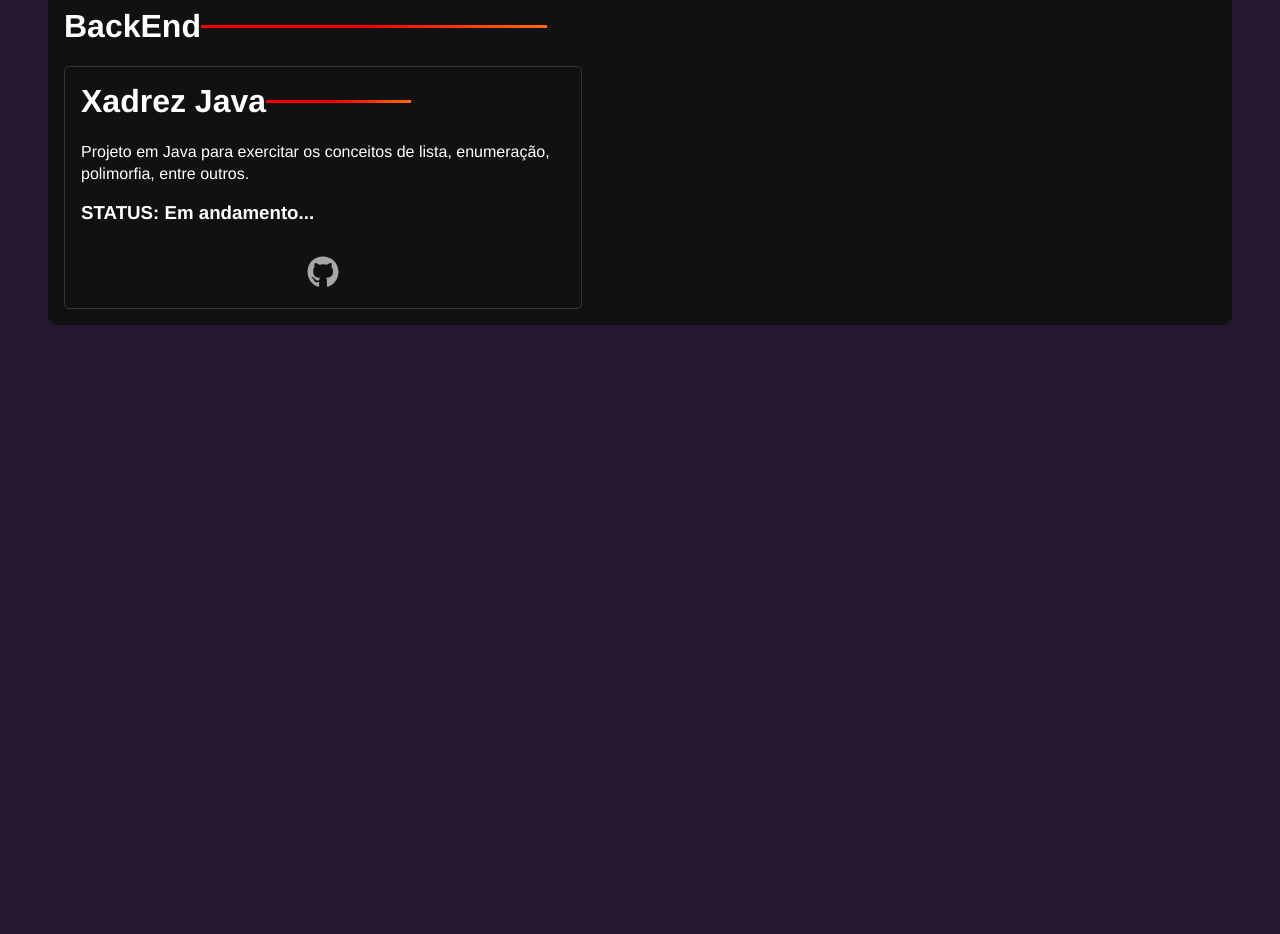
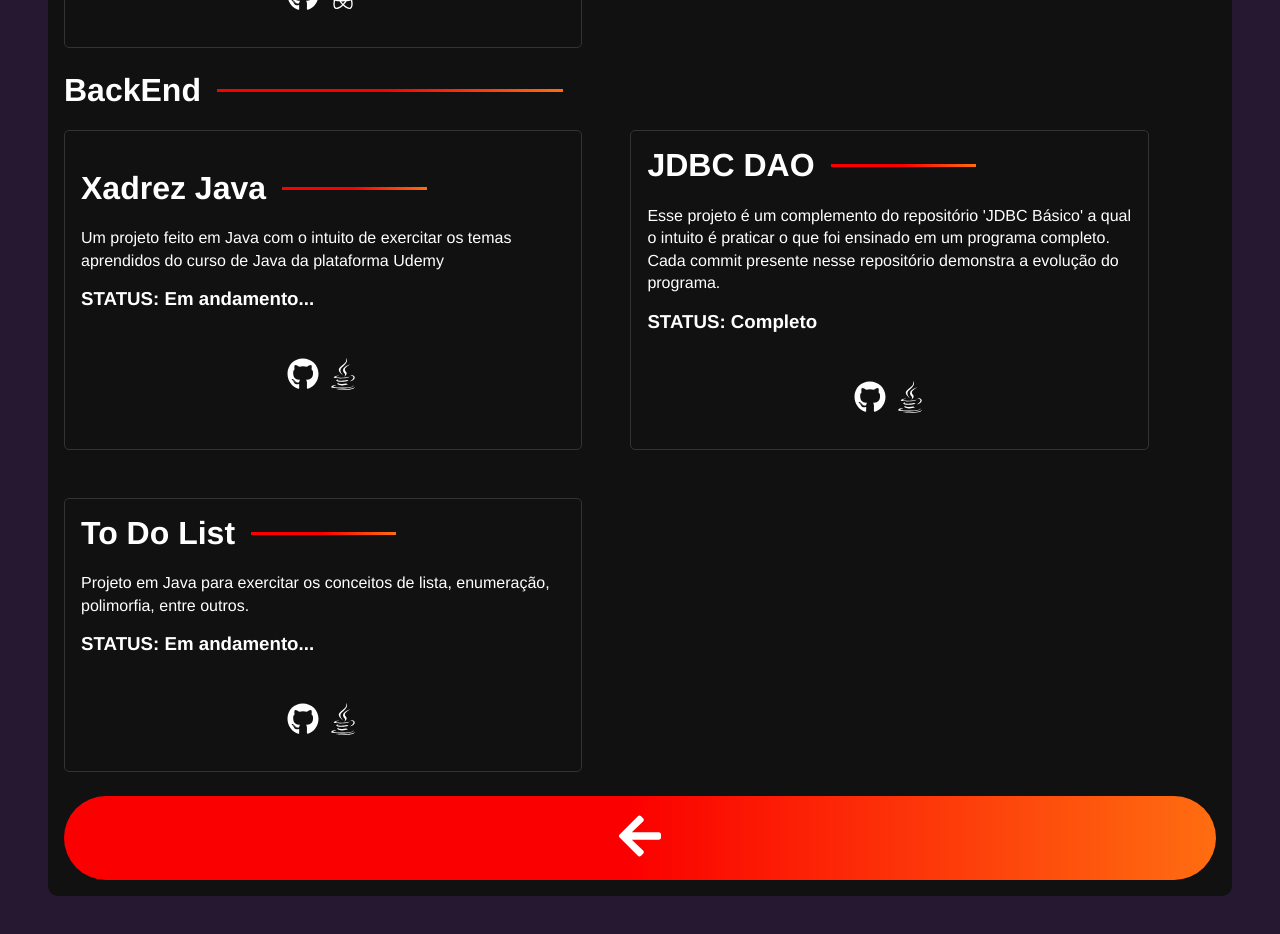
Before and after one commit to JoseFreires/Portfolio_JoseFreires, a React (Vite) app: page /projects in a window 1280 px wide. Shown: the part 860-1794 px from the top of the page. Before the commit the page ends 1233 px from the top, so only its background shows below. Built offline with nearby package versions, Linux system fonts and the light colour scheme.

Commit message:
Projects Page done!

```diff
--- a/src/components/ContentProjects.jsx
+++ b/src/components/ContentProjects.jsx
@@ -1,7 +1,9 @@
+import { FaArrowLeft } from "react-icons/fa";
+
+import ProjectsBackEnd from "./subcomponents/ProjectsBackEnd";
 import ProjectsFrontEnd from "./subcomponents/ProjectsFrontEnd";
 
 import '../styles/components/ContentProjects.sass'
-import ProjectsBackEnd from "./subcomponents/ProjectsBackEnd";
 
 
 const ContentProjects = () => {
@@ -9,6 +11,9 @@ const ContentProjects = () => {
         <section id="containerProjects">
             <ProjectsFrontEnd />
             <ProjectsBackEnd />
+            <a href="/" className="btn">
+                <FaArrowLeft />
+            </a>
         </section>
     )
 }
--- a/src/components/subcomponents/CardProject.jsx
+++ b/src/components/subcomponents/CardProject.jsx
@@ -10,14 +10,13 @@ export default function CardProject(props){
                 <h2>{props.name}</h2>
                 <p>{props.content}</p>
                 <h3>STATUS: {props.status}</h3>
-                <div id='languages'>
-                    {props.icons}
-                </div>
             </div>
-
-            <a href={props.link} target="_blank">
-                <FaGithub/ >
-             </a>
+            <div id='containerIcons'>
+                <a href={props.link} target="_blank">
+                    <FaGithub/ >
+                </a>
+                {props.language}
+             </div>
         </div>
     )
 }
--- a/src/components/subcomponents/ProjectsBackEnd.jsx
+++ b/src/components/subcomponents/ProjectsBackEnd.jsx
@@ -1,9 +1,13 @@
 import CardProject from "./CardProject"
+import { FaJava } from "react-icons/fa";
 
 const projects = [
-    {name: "Xadrez Java", ano: "2024", content: "Projeto em Java para exercitar os conceitos de lista, enumeração, polimorfia, entre outros.",
-    status:"Em andamento...",link: "https://github.com/JoseFreires/ToDoList_Java"},
-
+    {name: "Xadrez Java", ano: "2024", content: "Um projeto feito em Java com o intuito de exercitar os temas aprendidos do curso de Java da plataforma Udemy",
+    language: <FaJava />, status:"Em andamento...",link: "https://github.com/JoseFreires/ToDoList_Java"},
+    {name: "JDBC DAO", ano: "2025", content: "Esse projeto é um complemento do repositório 'JDBC Básico' a qual o intuito é praticar o que foi ensinado em um programa completo. Cada commit presente nesse repositório demonstra a evolução do programa.",
+    language: <FaJava />, status:"Completo",link: "https://github.com/JoseFreires/Projeto-JDBC-DAO"},
+    {name: "To Do List", ano: "2025", content: "Projeto em Java para exercitar os conceitos de lista, enumeração, polimorfia, entre outros.",
+    language: <FaJava />, status:"Em andamento...",link: "https://github.com/JoseFreires/ToDoList_Java"},
 ]
 
 const ProjectsBackEnd = () => {
@@ -17,9 +21,8 @@ const ProjectsBackEnd = () => {
                     <CardProject
                         name={item.name}
                         content={item.content}
+                        language={item.language}
                         status={item.status}
-                        ano={item.ano}
-                        icons={item.language}
                         link={item.link}
                     />
                 ))}
--- a/src/components/subcomponents/ProjectsContainer.jsx
+++ b/src/components/subcomponents/ProjectsContainer.jsx
@@ -2,10 +2,7 @@ const ProjectsContainer = () => {
     return(
         <section className="projects-container">
             <h2>Projetos</h2>
-            <p>
-
-            </p>
-            <a href="" className="btn">
+            <a href="\projects" className="btn">
                 Ver Projetos
             </a>
         </section>
--- a/src/components/subcomponents/ProjectsFrontEnd.jsx
+++ b/src/components/subcomponents/ProjectsFrontEnd.jsx
@@ -1,14 +1,14 @@
 import CardProject from "./CardProject"
 
-
+import { FaReact } from "react-icons/fa";
 
 const projects = [
     {name: "Studio Ghibli", ano: "2023", content: "Esse projeto foi criado com o objetivo de exercitar o consumo de uma API. Pela primeira vez peguei imagens de uma API e coloquei na aplicação, além de vários outras informações que a API oferece.",
-    status: "Concluído", link: "https://github.com/JoseFreires/Studio-Ghibli"},
+    language:<FaReact /> , status: "Concluído", link: "https://github.com/JoseFreires/Studio-Ghibli"},
     {name: "Developer Form", ano: "2023", content: "Esse projeto foi criado com o objetivo de exercitar a criação de um formulário no React, além de também ter uma ferramenta muito usada nos tempos atuais que é o Dark Mode.",
-    status: "Concluído", link: "https://github.com/JoseFreires/Form-Developer"},
+    language:<FaReact /> , status: "Concluído", link: "https://github.com/JoseFreires/Form-Developer"},
     {name: "Tela de Login", ano: "2023", content: "Um projeto criado com o intuito de praticar a lógica e a aparência de uma página de Login.",
-    status: "Concluído", link: "https://github.com/JoseFreires/simple-login"},
+    language:<FaReact /> , status: "Concluído", link: "https://github.com/JoseFreires/simple-login"},
 ]
 
 const ProjectsFrontEnd = () => {
@@ -23,7 +23,7 @@ const ProjectsFrontEnd = () => {
                         name={item.name}
                         content={item.content}
                         status={item.status}
-                        icons={item.language}
+                        language={item.language}
                         link={item.link}
                     />
                 ))}
--- a/src/styles/components/cardProject.sass
+++ b/src/styles/components/cardProject.sass
@@ -10,6 +10,13 @@
     border-radius: variables.$card-border-radius
     flex-direction: column
 
-    svg
-        font-size: 2rem
-        color: variables.$text-color-secondary
+    #containerIcons
+        display: flex
+        justify-content: center
+        gap: .5rem
+        padding: 1rem
+        width: 100%
+
+        svg
+            font-size: 2rem
+            color: variables.$text-color
--- a/src/styles/components/contentProjects.sass
+++ b/src/styles/components/contentProjects.sass
@@ -27,6 +27,7 @@
         margin-bottom: 1.3rem
         @include mixins.center
         justify-content: start
+        gap: 1rem
 
         &::after
             @include mixins.gradient-border
@@ -40,3 +41,13 @@
         color: variables.$text-color
         margin-bottom: 1rem
         line-height: 1.4rem
+
+    svg
+        color: variables.$text-color
+
+    .btn
+        @include mixins.btn
+        text-align: center
+
+        svg
+            font-size: 3rem
```
